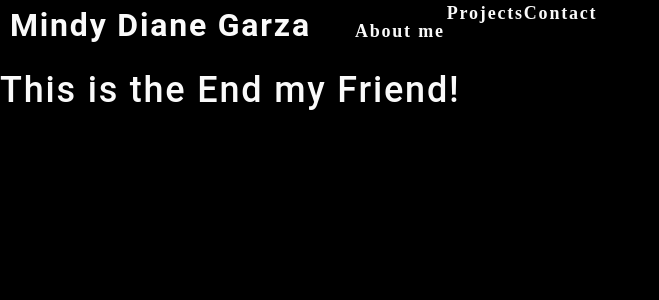
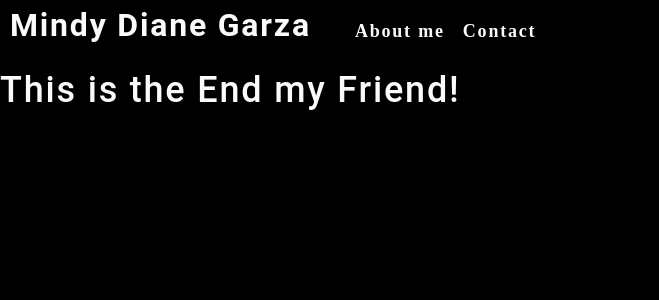
Before and after one commit to Mindydiane/react-to-this, a React (Create React App) app in the folder react-to-this/: page / in a window 1280 px wide. Shown: the top 300 px of the page, without its empty margins (0-659 px from the left). Built offline with nearby package versions, Linux system fonts and the light colour scheme.

Commit message:
cleaned up Nav

```diff
--- a/react-to-this/src/components/Nav/index.js
+++ b/react-to-this/src/components/Nav/index.js
@@ -17,20 +17,22 @@ function Nav(item) {
             <nav>
                 <ul className="flex-row">
                     <li>
-                    <a onClick={() => handleClick('About')}>
-                    About me
-                    </a>
+                        <a data-testid="about" href="#about">
+                        About me
+                        </a>
                     </li>
+                    <li className={"mx-2"}>
+                        <span onClick={() => handleClick('Contact')}>
+                        Contact
+                        </span>
+                    </li>
+
 
 
             </ul>
         </nav>
 
-        <span onClick={() => handleClick('Project')}>
-        Projects
-        </span>
-        <span onClick={() => handleClick('Contact')}>
-        Contact </span>
+
 
         </header>
     )
```
